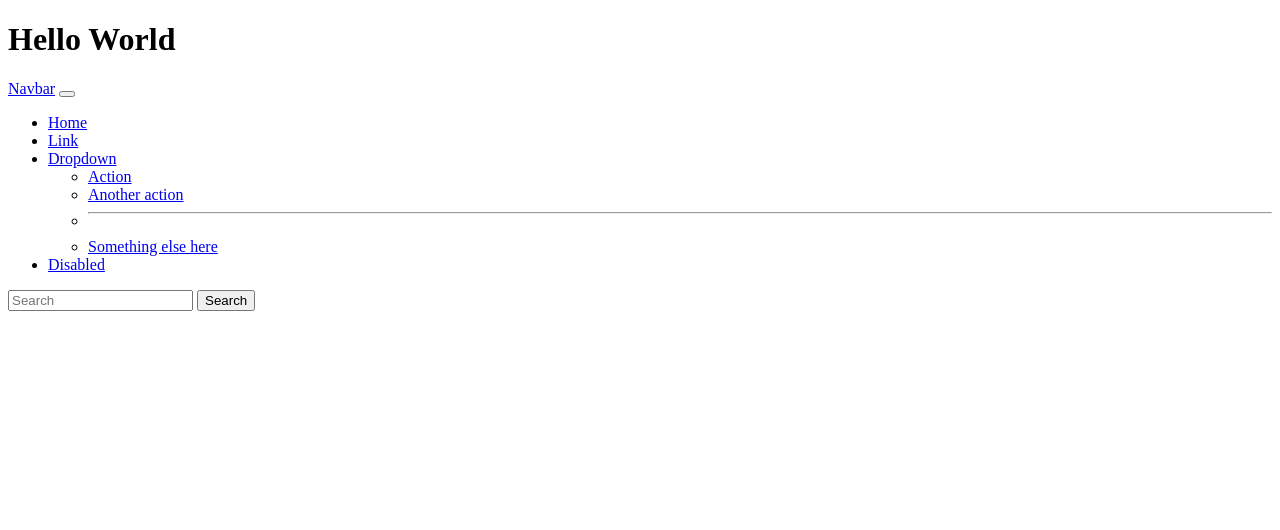
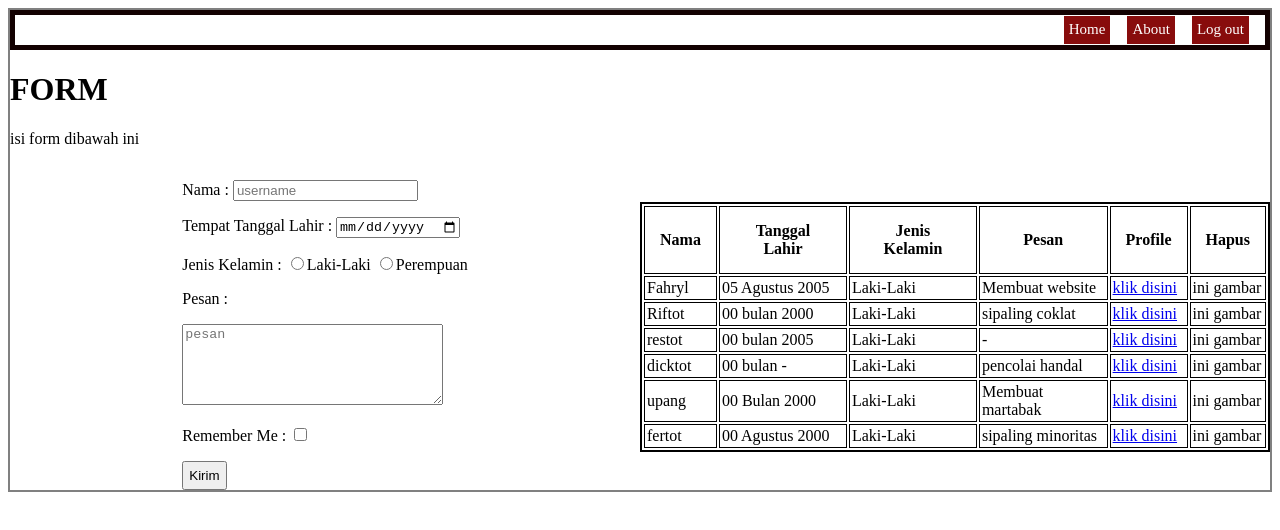
Before and after one commit to Fahryll/latihan1-revou, a plain HTML site: page index.html in a window 1280 px wide. Drawn offline with Linux system fonts and the light colour scheme.

Commit message:
form pendaftaran

```diff
--- a/index.html
+++ b/index.html
@@ -1,48 +1,103 @@
 <!DOCTYPE html>
 <html lang="en">
+
 <head>
     <meta charset="UTF-8">
     <meta http-equiv="X-UA-Compatible" content="IE=edge">
     <meta name="viewport" content="width=device-width, initial-scale=1.0">
-    <title>Website Fahryl</title>
+    <title>Mini Project</title>
+    <link rel="stylesheet" href="/style/style.css">
 </head>
+
 <body>
-    <h1>Hello World</h1>
-    <nav class="navbar navbar-expand-lg navbar-light bg-light">
-        <div class="container-fluid">
-          <a class="navbar-brand" href="#">Navbar</a>
-          <button class="navbar-toggler" type="button" data-bs-toggle="collapse" data-bs-target="#navbarSupportedContent" aria-controls="navbarSupportedContent" aria-expanded="false" aria-label="Toggle navigation">
-            <span class="navbar-toggler-icon"></span>
-          </button>
-          <div class="collapse navbar-collapse" id="navbarSupportedContent">
-            <ul class="navbar-nav me-auto mb-2 mb-lg-0">
-              <li class="nav-item">
-                <a class="nav-link active" aria-current="page" href="#">Home</a>
-              </li>
-              <li class="nav-item">
-                <a class="nav-link" href="#">Link</a>
-              </li>
-              <li class="nav-item dropdown">
-                <a class="nav-link dropdown-toggle" href="#" id="navbarDropdown" role="button" data-bs-toggle="dropdown" aria-expanded="false">
-                  Dropdown
-                </a>
-                <ul class="dropdown-menu" aria-labelledby="navbarDropdown">
-                  <li><a class="dropdown-item" href="#">Action</a></li>
-                  <li><a class="dropdown-item" href="#">Another action</a></li>
-                  <li><hr class="dropdown-divider"></li>
-                  <li><a class="dropdown-item" href="#">Something else here</a></li>
-                </ul>
-              </li>
-              <li class="nav-item">
-                <a class="nav-link disabled" href="#" tabindex="-1" aria-disabled="true">Disabled</a>
-              </li>
-            </ul>
-            <form class="d-flex">
-              <input class="form-control me-2" type="search" placeholder="Search" aria-label="Search">
-              <button class="btn btn-outline-success" type="submit">Search</button>
+    <nav class="container">
+        <div class="home">Home</div>
+        <div class="about">About</div>
+        <div class="logout">Log out</div>
+    </nav>
+    <header>
+        <h1>FORM</h1>
+        <p>isi form dibawah ini</p>
+    </header>
+
+    <main class="content">
+        <div>
+            <form action="" method="post">
+                <p>Nama : <input type="text" placeholder="username"></p>
+                <p>Tempat Tanggal Lahir : <input type="date" placeholder="TTL"></p>
+                <p>Jenis Kelamin : <input type="radio" name="JK">Laki-Laki
+                    <input type="radio" name="JK">Perempuan
+                </p>
+                <p>Pesan : </p>
+                <p><textarea name="" id="" cols="30" rows="5" placeholder="pesan"></textarea></p>
+                <p>Remember Me : <input type="checkbox"></p>
+                <button>Kirim</button>
             </form>
-          </div>
         </div>
-      </nav>
+        <div>
+            <table class="tabel_data">
+                <tr>
+                    <th>Nama</th>
+                    <th>Tanggal Lahir</th>
+                    <th>Jenis Kelamin</th>
+                    <th>Pesan</th>
+                    <th>Profile</th>
+                    <th>Hapus</th>
+                </tr>
+                <tr>
+                    <td>Fahryl</td>
+                    <td>05 Agustus 2005</td>
+                    <td>Laki-Laki</td>
+                    <td>Membuat website</td>
+                    <td><a href="#">klik disini</a></td>
+                    <td>ini gambar</td>
+                </tr>
+                <tr>
+                    <td>Riftot</td>
+                    <td>00 bulan 2000</td>
+                    <td>Laki-Laki</td>
+                    <td>sipaling coklat</td>
+                    <td><a href="#">klik disini</a></td>
+                    <td>ini gambar</td>
+                </tr>
+                <tr>
+                    <td>restot</td>
+                    <td>00 bulan 2005</td>
+                    <td>Laki-Laki</td>
+                    <td>-</td>
+                    <td><a href="#">klik disini</a></td>
+                    <td>ini gambar</td>
+                </tr>
+                <tr>
+                    <td>dicktot</td>
+                    <td>00 bulan -</td>
+                    <td>Laki-Laki</td>
+                    <td>pencolai handal</td>
+                    <td><a href="#">klik disini</a></td>
+                    <td>ini gambar</td>
+                </tr>
+                <tr>
+                    <td>upang</td>
+                    <td>00 Bulan 2000</td>
+                    <td>Laki-Laki</td>
+                    <td>Membuat martabak</td>
+                    <td><a href="#">klik disini</a></td>
+                    <td>ini gambar</td>
+                </tr>
+                <tr>
+                    <td>fertot</td>
+                    <td>00 Agustus 2000</td>
+                    <td>Laki-Laki</td>
+                    <td>sipaling minoritas</td>
+                    <td><a href="#">klik disini</a></td>
+                    <td>ini gambar</td>
+                </tr>
+            </table>
+        </div>
+        </div>
+    </main>
+
+
 </body>
+
 </html>
--- /dev/null
+++ b/style/style.css
@@ -0,0 +1,51 @@
+body {
+    border: 2px solid grey;
+}
+
+.container {
+    display: flex;
+    justify-content: flex-end;
+    border: 5px solid rgb(19, 1, 1);
+    height: 30px;
+}
+
+.container>div {
+    padding: 5px;
+    font-size: 15px;
+    border: 1px solid;
+    margin-right: 15px;
+    background-color: rgb(136, 12, 12);
+    color: white;
+}
+
+.content {
+    display: flex;
+    flex-direction: row;
+}
+
+.content>div {
+    display: flex;
+    flex: 1;
+    align-items: center;
+    justify-content: center;
+}
+
+.tabel_data {
+    border: 2px solid;
+
+}
+
+th {
+    border: 1px solid;
+    padding: 15px;
+}
+
+td {
+    border: 1px solid;
+    margin: 20px;
+    padding: 2px;
+}
+
+button{
+    padding: 5px;
+}
```
Also changed, not shown: img/Desert.jpg (added).
